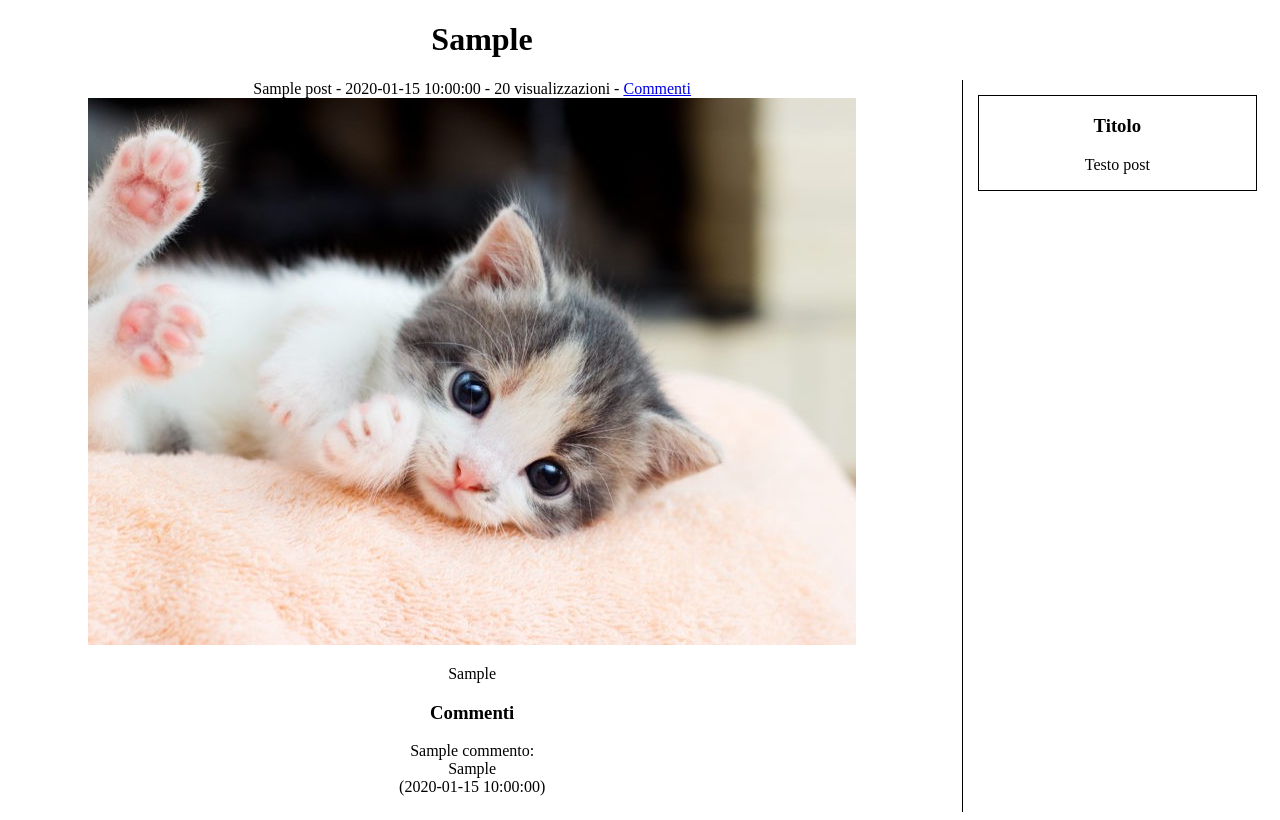
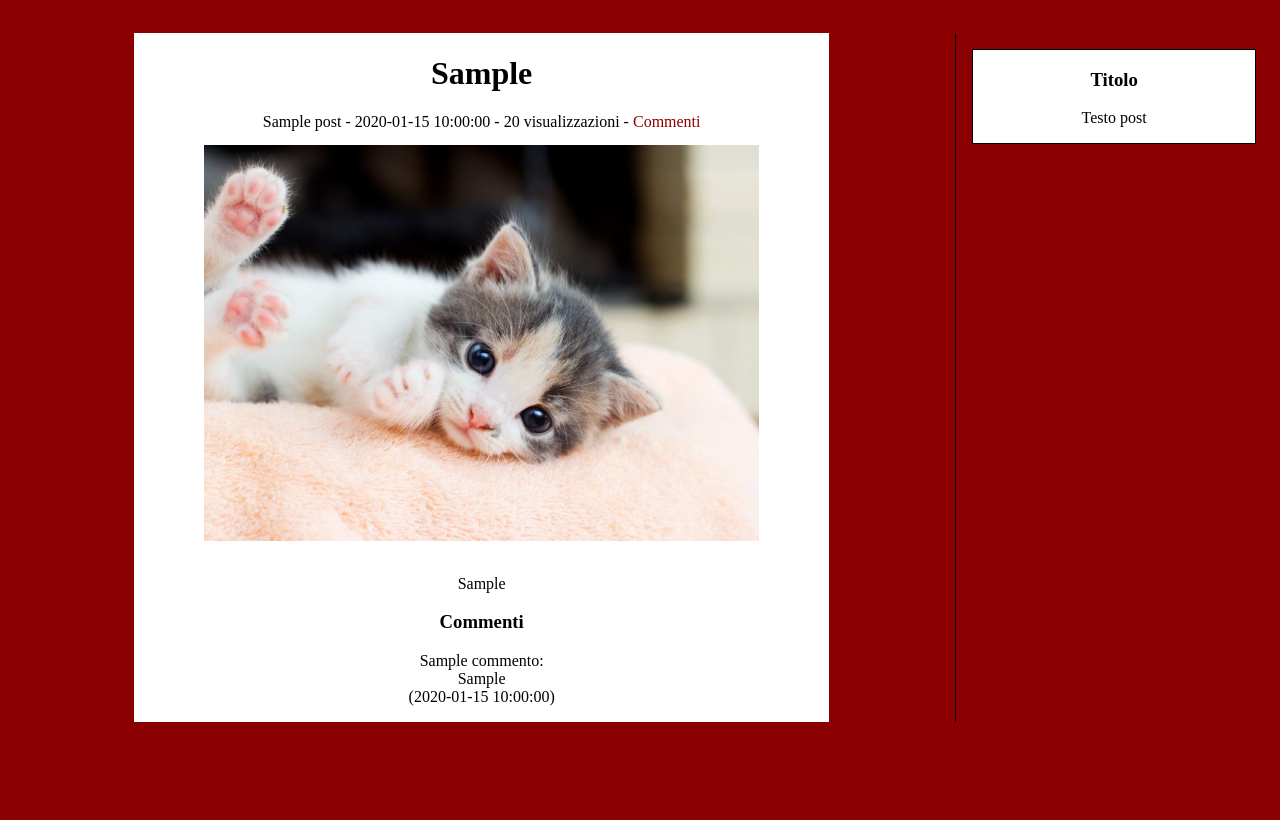
Before and after one commit to michelepapucci/database-course-project, a PHP site: page /post.php?post_id=1 in a window 1280 px wide. After the commit the page ends 722 px from the top, so only its background shows below. Run offline with PHP 8.4, Linux system fonts and the light colour scheme; tables that the repository leaves empty hold one stand-in row (values such as "Sample post").

Commit message:
css-e-html-post

```diff
--- a/css/style.css
+++ b/css/style.css
@@ -1,6 +1,9 @@
+.body {
+    background-color: darkred;
+}
+
 .titolo {
     text-align: center;
-    padding-right: 25%;
 }
 
 .contenitore {
@@ -14,13 +17,26 @@
 }
 
 .sinistra {
-    width: 75%;
+    width: 55%;
     text-align: center;
-    padding-right: 2%;
+    background-color: white;
+    margin: 2% 10% 2% 10%;
 }
+
+.link {
+    text-decoration: none;
+    color: darkred;
+}
+
+.link:hover {
+    color: indianred;
+}
+
 
 .immagine {
     max-width: 100%;
+    width: 80%;
+    padding: 2%;
 }
 
 .destra {
@@ -28,9 +44,12 @@
     text-align: center;
     flex-direction: column;
     border-left: 1.8px solid;
+    justify-content: center;
+    margin: 2% 0% 2% 0%;
 }
 
 .post_recenti {
     margin: 5%;
     border: 1.5px solid;
+    background-color: white;
 }
--- a/post.php
+++ b/post.php
@@ -12,15 +12,15 @@
         }
 	?>
 </head>
-<body>
-    <h1 class="titolo"><?php echo $post["titolo_post"]?></h1>
+<body class = "body">
     <div class="contenitore">
         <div class="sinistra">
+            <h1 class="titolo"><?php echo $post["titolo_post"]?></h1>
             <div>
                 <span class="autore_post"><?php echo $post["nome_utente"] ?> -</span>
                 <span class="data_post"><?php echo $post["data_ora_post"] ?> -</span>
                 <span class="visualizzazioni">20 visualizzazioni -</span>
-                <a href="#commenti">Commenti</a> <br/>
+                <a class = "link" href="#commenti">Commenti</a> <br/>
                 <img class="immagine" src="img/1.jpg" alt="gattino">
                 <p class="testo"><?php echo $post["testo_post"] ?></p>
             </div>
```
